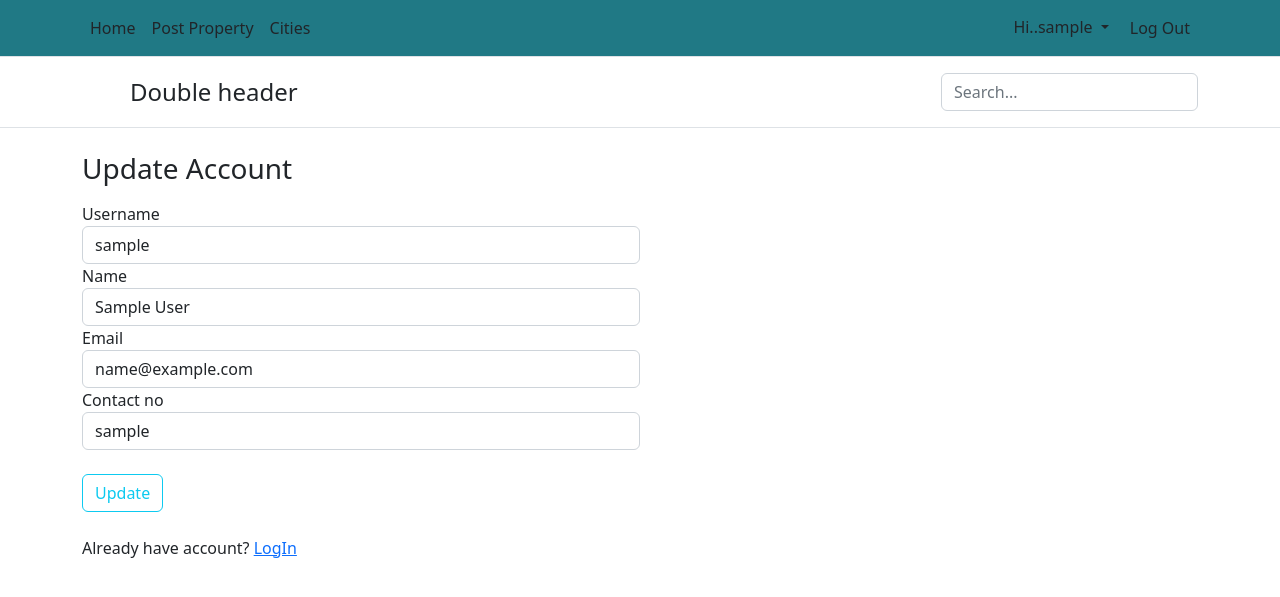
After one commit to DishaJo/Housing-Listing-system, a Flask app: page /UpdateAccount in a window 1280 px wide. The commit adds this page. Shown: the top 597 px of the page. Run offline with Flask 2, Linux system fonts and the light colour scheme; the visitor is signed in with stand-in values (Sample User, id 1); data comes from the database, SQL or seed files in the repository.

Commit message:
updated requirements

```diff
--- a/HouseListingSystem/forms.py
+++ b/HouseListingSystem/forms.py
@@ -2,41 +2,45 @@ from flask_wtf import FlaskForm
 from wtforms import StringField, PasswordField, EmailField, ValidationError, SubmitField, BooleanField
 from wtforms.validators import DataRequired, Length, EqualTo
 from HouseListingSystem.models import User
-
-
-# def validate_password(password):
-#     symbol = ['@', '*', '#', '&', '!', '$']
-#     password = password.strip()
-#     if password.find(' ') != -1:
-#         raise ValidationError('Password can not have white space.')
-#     if len(password) < 8 or len(password) > 20:
-#         raise ValidationError('Password must have minimum 8 & maximum 20 characters.')
-#     if not any(char.isdigit() for char in password):
-#         raise ValidationError('Password should have at least 1 digit')
-#     if not any(char.islower() for char in password):
-#         raise ValidationError('Password should have at least 1 lowercase letter')
-#     if not any(char.isupper() for char in password):
-#         raise ValidationError('Password should have at least 1 uppercase letter')
-#     if not any(char in symbol for char in password):
-#         raise ValidationError(f'Password should have at least on special character from this {symbol}')
+from flask_login import current_user
 
 
 class RegisterForm(FlaskForm):
     username = StringField('Username', validators=[DataRequired(message="Please enter Username."), Length(min=5, max=20)])
     name = StringField('Name', validators=[DataRequired(message="Please enter name"), Length(min=2, max=25)])
-    contact = StringField('Contact no', validators=[DataRequired(message="Please enter contact"), Length(max=10)])
+    contact = StringField('Contact no', validators=[DataRequired(message="Please enter contact"),
+                                                    Length(min=10, max=10, message='Contact should be of 10 digits')])
     email = EmailField('EmailID', validators=[DataRequired(message="Please enter email"), Length(max=120)])
-    password = PasswordField('Password', validators=[DataRequired(message="Please enter password")])
+    password = PasswordField('Password', validators=[DataRequired(message="Please enter password"), Length(min=6, max=20)])
     confirm_password = PasswordField('Confirm Password',
                                      validators=[DataRequired(message="Please enter confirm password"),
                                                  EqualTo('password',
                                                          message="Confirm password does not match with password")])
     submit = SubmitField('Submit')
 
+    # def validate_password(self, password):
+    #     symbol = ['@', '*', '#', '&', '!', '$']
+    #     password = password.data.strip()
+    #     errors = ''
+    #     if password.find(' ') != -1:
+    #         errors += 'Password can not have white space.\n'
+    #     # if len(password.data) < 6 or len(password.data) > 20:
+    #     #     errors += 'Password must have minimum 6 & maximum 20 characters.\n'
+    #     if not any(char.isdigit() for char in password.data):
+    #         errors += 'Password should have at least 1 digit\n'
+    #     if not any(char.islower() for char in password.data):
+    #         errors += 'Password should have at least 1 lowercase letter\n'
+    #     if not any(char.isupper() for char in password.data):
+    #         errors += 'Password should have at least 1 uppercase letter\n'
+    #     if not any(char in symbol for char in password.data):
+    #         errors += f'Password should have at least on special character from this {symbol}\n'
+    #     if errors != '':
+    #         raise ValidationError(f'{errors}')
+
     def validate_username(self, username):
         user = User.query.filter_by(username=username.data).first()
         if user:
-            raise ValidationError('This username is already taken.')
+            raise ValidationError('This username is already taken. Please choose a different one.')
 
     def validate_contact(self, contact):
         if not contact.data.isdigit():
@@ -53,7 +57,7 @@ class RegisterForm(FlaskForm):
 
 class LoginForm(FlaskForm):
     email = EmailField('Email', validators=[DataRequired(message="Please enter email"), Length(max=120)])
-    password = PasswordField('Password', validators=[DataRequired(message="Please enter password"), Length(max=20)])
+    password = PasswordField('Password', validators=[DataRequired(message="Please enter password")])
     remember = BooleanField('Remember Me')
     submit = SubmitField('Log In')
 
@@ -69,9 +73,59 @@ class ResetPasswordRequestForm(FlaskForm):
 
 
 class ResetPasswordForm(FlaskForm):
-    password = PasswordField('Password', validators=[DataRequired(message="Please enter password")])
+    password = PasswordField('Password', validators=[DataRequired(message="Please enter password"), Length(min=5, max=20)])
     confirm_password = PasswordField('Confirm Password',
                                      validators=[DataRequired(message="Please enter confirm password"),
                                                  EqualTo('password',
                                                          message="Confirm password does not match with password")])
     submit = SubmitField('Reset Password')
+
+    # def validate_password(self, password):
+    #     symbol = ['@', '*', '#', '&', '!', '$']
+    #     password = password.data.strip()
+    #     errors = ''
+    #     if password.find(' ') != -1:
+    #         errors += 'Password can not have white space.\n'
+    #     # if len(password.data) < 6 or len(password.data) > 20:
+    #     #     errors += 'Password must have minimum 6 & maximum 20 characters.\n'
+    #     if not any(char.isdigit() for char in password.data):
+    #         errors += 'Password should have at least 1 digit\n'
+    #     if not any(char.islower() for char in password.data):
+    #         errors += 'Password should have at least 1 lowercase letter\n'
+    #     if not any(char.isupper() for char in password.data):
+    #         errors += 'Password should have at least 1 uppercase letter\n'
+    #     if not any(char in symbol for char in password.data):
+    #         errors += f'Password should have at least on special character from this {symbol}\n'
+    #     if errors != '':
+    #         raise ValidationError(f'{errors}')
+
+
+class UpdateAccountForm(FlaskForm):
+    username = StringField('Username', validators=[DataRequired(), Length(min=5, max=20)])
+    name = StringField('Name', validators=[DataRequired(message="Please enter name"), Length(min=2, max=25)])
+
+    email = StringField('Email', validators=[DataRequired()])
+    contact = StringField('Contact no', validators=[DataRequired(message="Please enter contact"),
+                                                    Length(min=10, max=10, message='Contact should be of 10 digits')])
+
+    submit = SubmitField('Update')
+
+    def validate_username(self, username):
+        if username.data != current_user.username:
+            user = User.query.filter_by(username=username.data).first()
+            if user:
+                raise ValidationError('That username is taken. Please choose a different one.')
+
+    def validate_email(self, email):
+        if email.data != current_user.email:
+            user = User.query.filter_by(email=email.data).first()
+            if user:
+                raise ValidationError('That email is taken. Please choose a different one.')
+
+    def validate_contact(self, contact):
+        if not contact.data.isdigit():
+            raise ValidationError('Invalid Contact no.')
+        if contact.data != current_user.contact:
+            user = User.query.filter_by(email=contact.data).first()
+            if user:
+                raise ValidationError('This contact no. is already registered.')
--- a/HouseListingSystem/routes.py
+++ b/HouseListingSystem/routes.py
@@ -1,8 +1,9 @@
 from flask import render_template, redirect, flash, url_for
 from HouseListingSystem import app, db, bcrypt
 from HouseListingSystem.models import User
-from HouseListingSystem.forms import RegisterForm, LoginForm, ResetPasswordRequestForm, ResetPasswordForm
-from flask_login import login_user, current_user, logout_user
+from HouseListingSystem.forms import (RegisterForm, LoginForm,
+ResetPasswordRequestForm, ResetPasswordForm, UpdateAccountForm)
+from flask_login import login_user, current_user, logout_user, login_required
 from HouseListingSystem.email import send_mail
 
 
@@ -53,6 +54,7 @@ def post_property():
 @app.route('/logout')
 def logout():
     logout_user()
+    flash('Log Out Successfully', 'success')
     return redirect(url_for('login'))
 
 # def send_password_reset_email(user):
@@ -89,3 +91,36 @@ def reset_password(token):
         flash(f"Your password has been reset! Now you can login", 'success')
         return redirect(url_for('login'))
     return render_template('reset_password.html', title='Reset Password', form=form)
+
+
+@login_required
+@app.route('/ViewAccount')
+def view_account():
+    return render_template('view_account.html')
+
+
+@app.route('/UpdateAccount', methods=['POST', 'GET'])
+def update_account():
+    form = UpdateAccountForm()
+    if form.validate_on_submit():
+        current_user.username = form.username.data
+        current_user.name = form.name.data
+        current_user.email = form.email.data
+        current_user.contact = form.contact.data
+        db.session.commit()
+        flash('Your account has been updated.', 'success')
+        return redirect(url_for('view_account'))
+    else:
+        form.username.data = current_user.username
+        form.name.data = current_user.name
+        form.email.data = current_user.email
+        form.contact.data = current_user.contact
+    return render_template('update_account.html', form=form)
+
+@app.route('/DeleteAccount')
+def delete_account():
+    user = current_user
+    db.session.delete(user)
+    db.session.commit()
+    flash('Account deleted successfully!', 'success')
+    return redirect(url_for('register'))
--- a/HouseListingSystem/templates/layout.html
+++ b/HouseListingSystem/templates/layout.html
@@ -25,7 +25,7 @@
               Hi..{{current_user.username}}
             </button>
             <ul class="dropdown-menu">
-              <li><a class="dropdown-item" href="#">View Profile</a></li>
+              <li><a class="dropdown-item" href="{{url_for('view_account')}}">View Account</a></li>
               <li><a class="dropdown-item" href="#">Favourites</a></li>
               <li><a class="dropdown-item" href="#">Posts</a></li>
             </ul>
--- /dev/null
+++ b/HouseListingSystem/templates/update_account.html
@@ -0,0 +1,74 @@
+{% extends 'layout.html' %}
+{% block content %}
+    <div class="container forms">
+        <div class="col-md-6">
+            <form method="POST" novalidate >
+                {{ form.hidden_tag() }}
+                <fieldset class="form-group">
+                    <h1 class="h3 mb-3 fw-normal">Update Account</h1>
+                    <div class="form-group">
+                        {{ form.username.label }}
+                        {% if form.username.errors %}
+                            {{ form.username(class="form-control form-control-lg is-invalid") }}
+                            <div class="invalid-feedback">
+                                {% for error in form.username.errors %}
+                                    <span>{{ error }}</span>
+                                {% endfor %}
+                            </div>
+                        {% else %}
+                            {{ form.username(class="form-control") }}
+                        {% endif %}
+                    </div>
+                    <div class="form-group">
+                        {{ form.name.label }}
+                        {% if form.name.errors %}
+                            {{ form.name(class="form-control form-control-lg is-invalid") }}
+                            <div class="invalid-feedback">
+                                {% for error in form.name.errors %}
+                                    <span>{{ error }}</span>
+                                {% endfor %}
+                            </div>
+                        {% else %}
+                            {{ form.name(class="form-control") }}
+                        {% endif %}
+                    </div>
+
+                    <div class="form-group">
+                        {{ form.email.label }}
+                        {% if form.email.errors %}
+                            {{ form.email(class="form-control is-invalid") }}
+                            <div class="invalid-feedback">
+                                {% for error in form.email.errors %}
+                                    <span>{{ error }}</span>
+                                {% endfor %}
+                            </div>
+                        {% else %}
+                            {{ form.email(class="form-control") }}
+                        {% endif %}
+                    </div>
+
+                    <div class="form-group">
+                        {{ form.contact.label }}
+                        {% if form.contact.errors %}
+                            {{ form.contact(class="form-control is-invalid") }}
+                            <div class="invalid-feedback">
+                                {% for error in form.contact.errors %}
+                                    <span>{{ error }}</span>
+                                {% endfor %}
+                            </div>
+                        {% else %}
+                            {{ form.contact(class="form-control") }}
+                        {% endif %}
+                    </div>
+                </fieldset>
+                <br>
+                <div>
+                    {{ form.submit(class="btn btn-outline-info") }}
+                </div>
+                <br>
+                <div><p>Already have account? <a href="{{url_for('login')}}">LogIn</a> </p></div>
+            </form>
+        </div>
+
+    </div>
+{% endblock content %}
```
Also changed, not shown: HouseListingSystem/templates/view_account.html (added, +38 -0 lines), HouseListingSystem/static/images/default.jpg (added).
